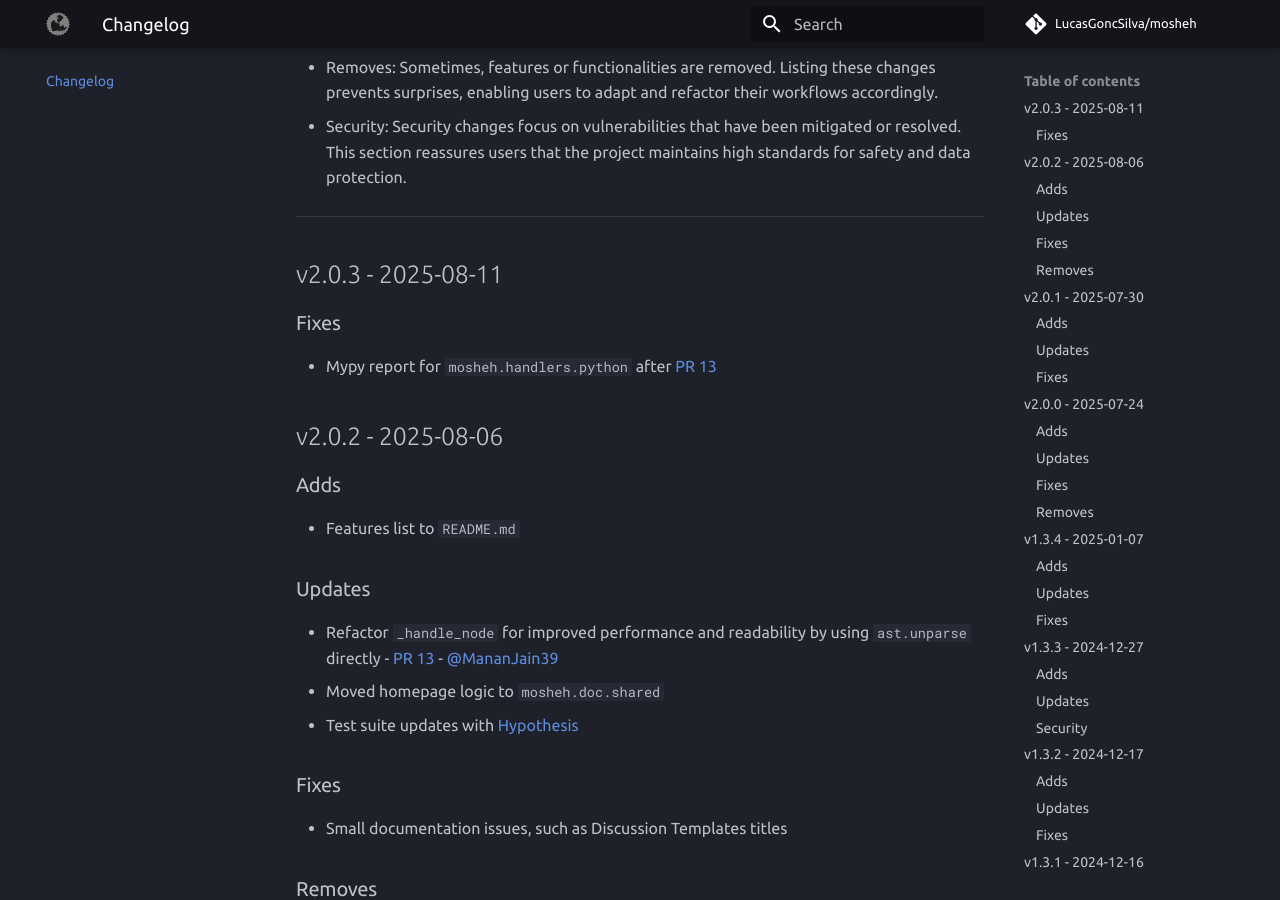
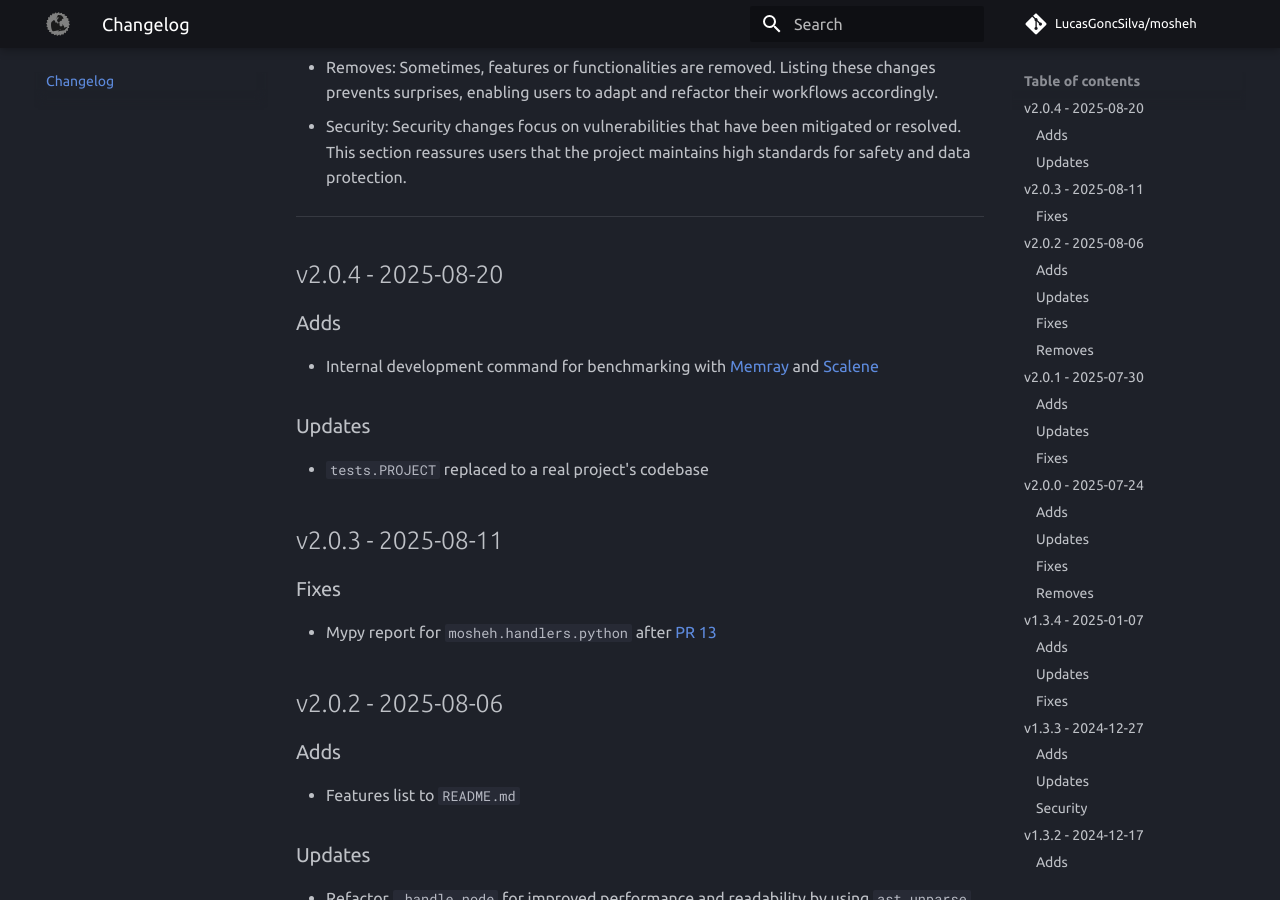
Before and after one commit to LucasGoncSilva/mosheh, an MkDocs documentation site: the page built from documentation/docs/changelog.md, in a window 1280 px wide and 900 px high, scrolled down 867 px. Built offline with MkDocs 1.6.1 and Material for MkDocs 9.7.7, drawn with Linux system fonts in a browser that asks for light colours; comment, search, counter and statistics services are not loaded.

Commit message:
deploy: v2.0.4

```diff
--- a/documentation/docs/changelog.md
+++ b/documentation/docs/changelog.md
@@ -44,6 +44,16 @@ Key Components of a Changelog:
 - Item
 
 -->
+
+## v2.0.4 - 2025-08-20
+
+### Adds
+
+- Internal development command for benchmarking with [Memray](https://bloomberg.github.io/memray/) and [Scalene](https://github.com/plasma-umass/scalene)
+
+### Updates
+
+- `tests.PROJECT` replaced to a real project's codebase
 
 ## v2.0.3 - 2025-08-11
 
--- a/pyproject.toml
+++ b/pyproject.toml
@@ -13,7 +13,7 @@ keywords = [
     "automation",
     "generation",
 ]
-version = "2.0.3"
+version = "2.0.4"
 requires-python = ">=3.12"
 dependencies = [
     "mkdocs>=1.6.1",
```
Also changed, not shown: .github/CHANGELOG.md, 1 other file.
